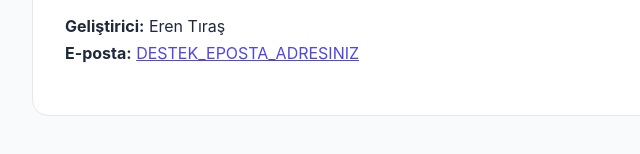
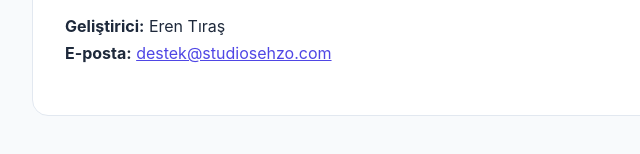
Before and after one commit to arenasthornier-cloud/sticky-cards-legal, a plain HTML site: page terms.html in a window 1280 px wide. Shown: the part 1858-2012 px from the top of the page, 218-858 px from the left. Drawn offline with Linux system fonts and the light colour scheme.

Commit message:
Update terms.html

```diff
--- a/terms.html
+++ b/terms.html
@@ -57,7 +57,7 @@
 
     <h2>9. İletişim</h2>
     <p><strong>Geliştirici:</strong> Eren Tıraş<br />
-    <strong>E-posta:</strong> <a href="mailto:DESTEK_EPOSTA_ADRESINIZ">DESTEK_EPOSTA_ADRESINIZ</a></p>
+    <strong>E-posta:</strong> <a href="mailto:destek@studiosehzo.com">destek@studiosehzo.com</a></p>
   </div>
 </body>
 </html>
```
